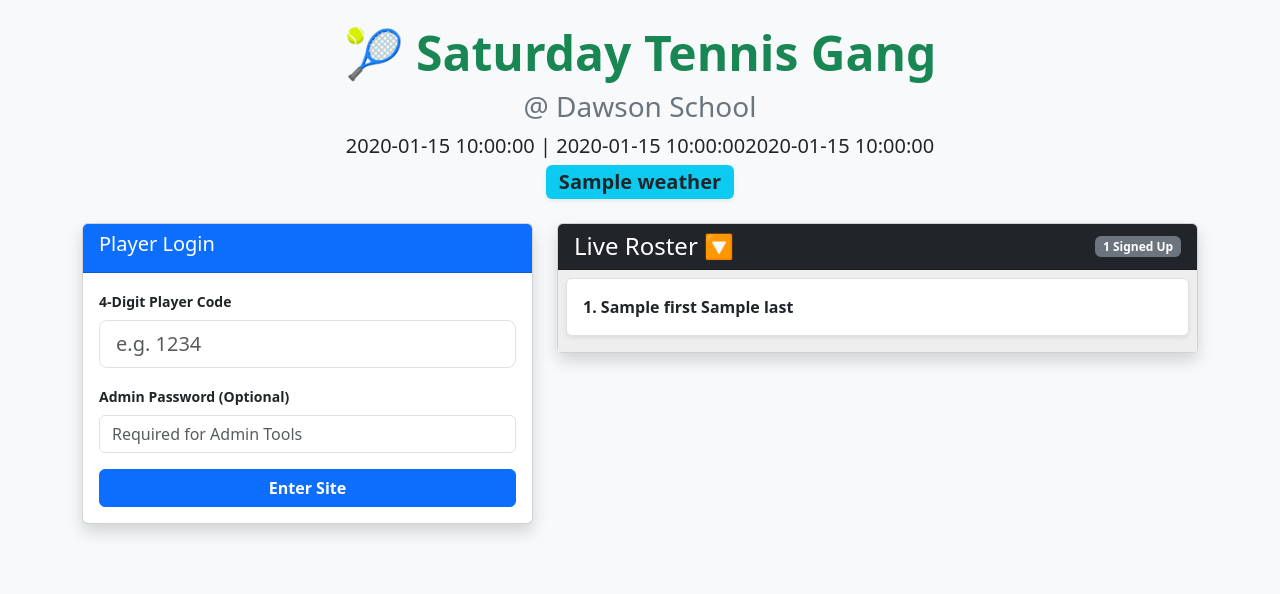
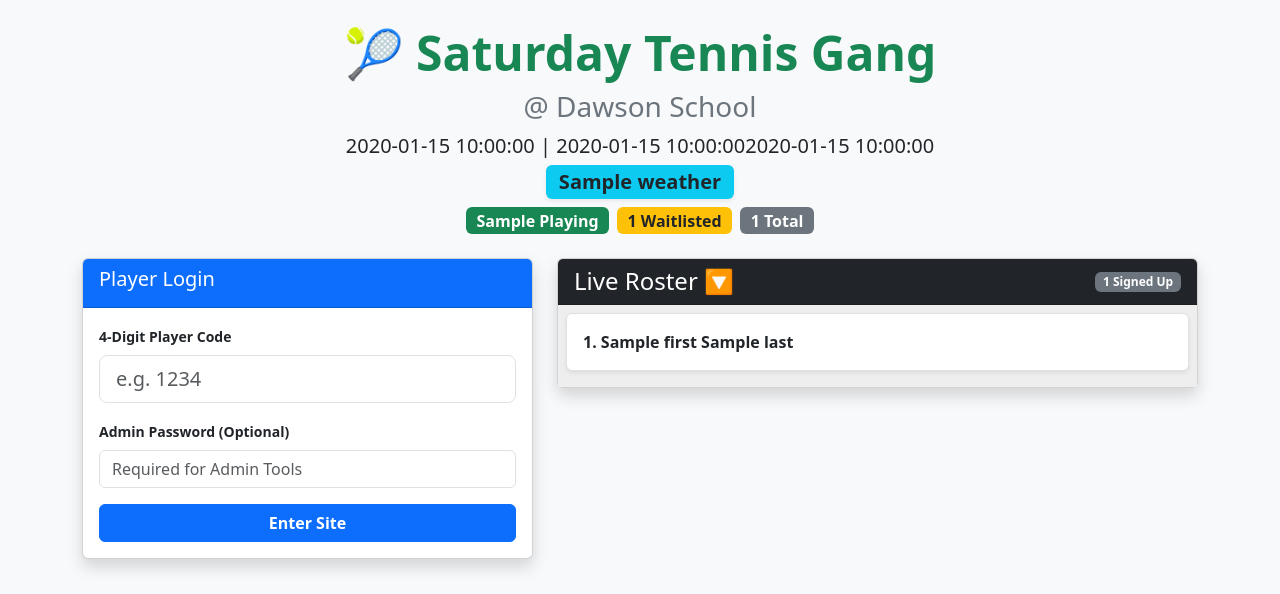
Before and after one commit to jpiccolini/saturday-tennis, a Python web app: template templates/index.html in a window 1280 px wide. Shown: the top 594 px of the page. Run offline with Jinja, Linux system fonts and the light colour scheme; the template is opened without the code that fills it: most values are stand-ins (such as "Sample title", 1, 10 or a date in 2020).

Commit message:
Update index.html

```diff
--- a/templates/index.html
+++ b/templates/index.html
@@ -21,7 +21,13 @@
             <h1 class="display-5 fw-bold text-success">🎾 Saturday Tennis Gang</h1>
             <h3 class="text-secondary">@ Dawson School</h3>
             <p class="lead mb-1"><strong>{{ target_date }}</strong> | {{ start_time }}{{ end_time }}</p>
-            <span class="badge bg-info text-dark shadow-sm fs-5">{{ weather }}</span>
+            <span class="badge bg-info text-dark shadow-sm fs-5 mb-2">{{ weather }}</span>
+
+            <div>
+                <span class="badge bg-success fs-6 me-1">{{ playing_cutoff }} Playing</span>
+                <span class="badge bg-warning text-dark fs-6 me-1">{{ waitlist_count }} Waitlisted</span>
+                <span class="badge bg-secondary fs-6">{{ total_signups }} Total</span>
+            </div>
         </div>
 
         {% with messages = get_flashed_messages(with_categories=true) %}
@@ -112,9 +118,14 @@
 
                     <div id="rosterCollapse" class="collapse {% if not (session.get('user') and session.user.get('is_admin')) %}show{% endif %}">
                         <div class="card-body p-2" style="background-color: #eee;">
+
                             {% for player in roster %}
-                                {% if loop.index0 == playing_cutoff and loop.index0 > 0 %}
-                                    <div class="text-center my-3"><span class="badge bg-warning text-dark px-4 py-2">--- WAITLIST BELOW ---</span></div>
+                                {% if loop.index0 % 4 == 0 %}
+                                    {% if loop.index0 < playing_cutoff %}
+                                        <h6 class="mt-3 mb-2 text-success fw-bold border-bottom border-success pb-1">🎾 Court {{ (loop.index0 // 4) + 1 }}</h6>
+                                    {% elif loop.index0 == playing_cutoff %}
+                                        <h6 class="mt-4 mb-2 text-warning fw-bold border-bottom border-warning pb-1">⏳ Waitlist (Incomplete Group)</h6>
+                                    {% endif %}
                                 {% endif %}
 
                                 <div class="list-group-item d-flex justify-content-between align-items-center mb-2 p-3 border rounded bg-white roster-card {% if loop.index0 >= playing_cutoff %}waitlist-card{% endif %} shadow-sm">
```
